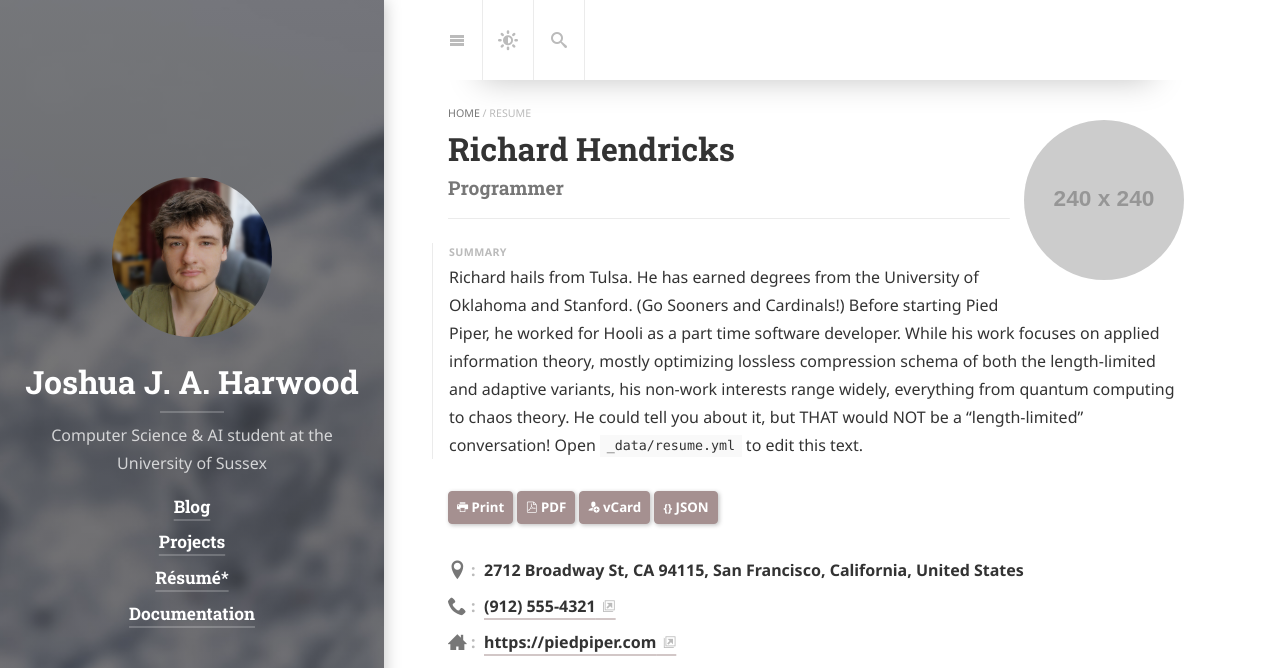
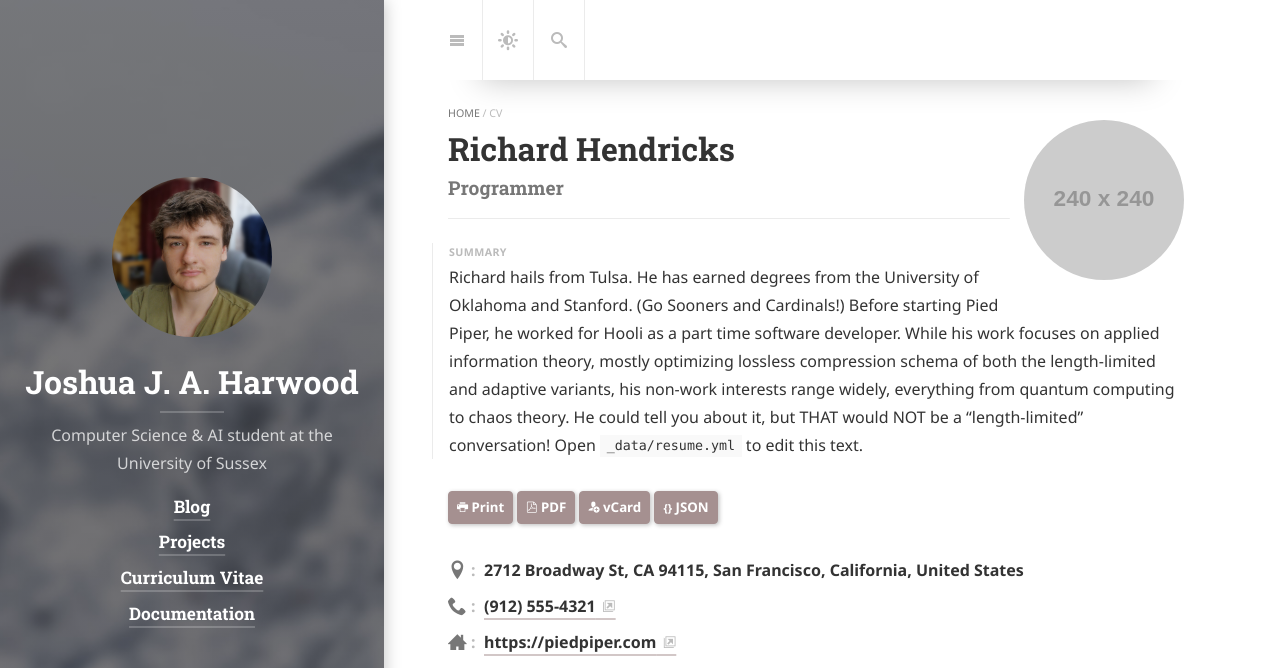
Before and after one commit to joshuajaharwood/joshuajaharwood.github.io, a Jekyll site: the page built from CV.md, in a window 1280 px wide and 900 px high. Shown: the top 668 px of the window. Built offline with Jekyll 4.4.1, drawn with Linux system fonts in a browser that asks for light colours; cached includes are drawn as plain includes; nearby versions of some CDN libraries; some web fonts are replaced; library files that are not in the unit come from our copies.

```diff
--- a/_config.yml
+++ b/_config.yml
@@ -52,8 +52,8 @@ menu:
     url:               /blog/
   - title:             Projects
     url:               /projects/
-  - title:             Résumé*
-    url:               /resume/
+  - title:             Curriculum Vitae
+    url:               /cv/
   - title:             Documentation
     url:               /docs/
 
```
Also changed, not shown: CV.md (renamed from resume.md, +1 -1 lines).
